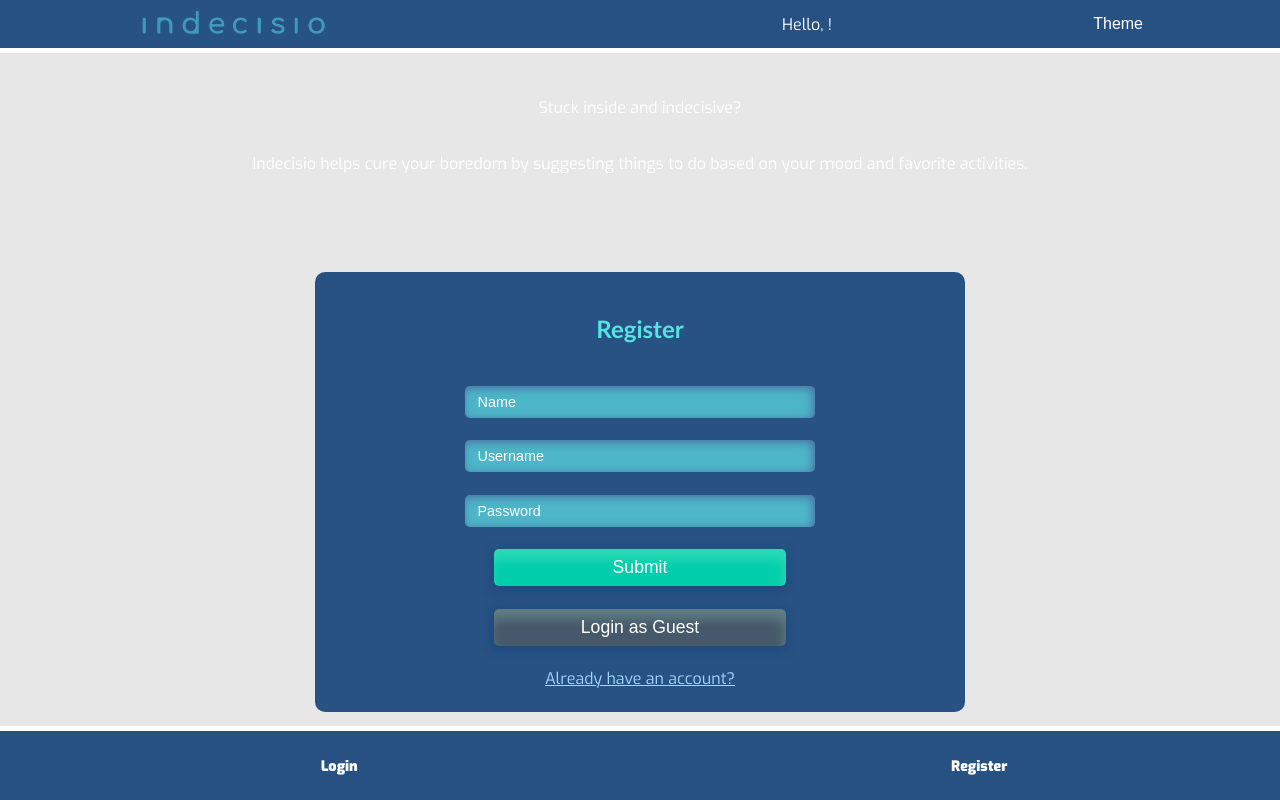
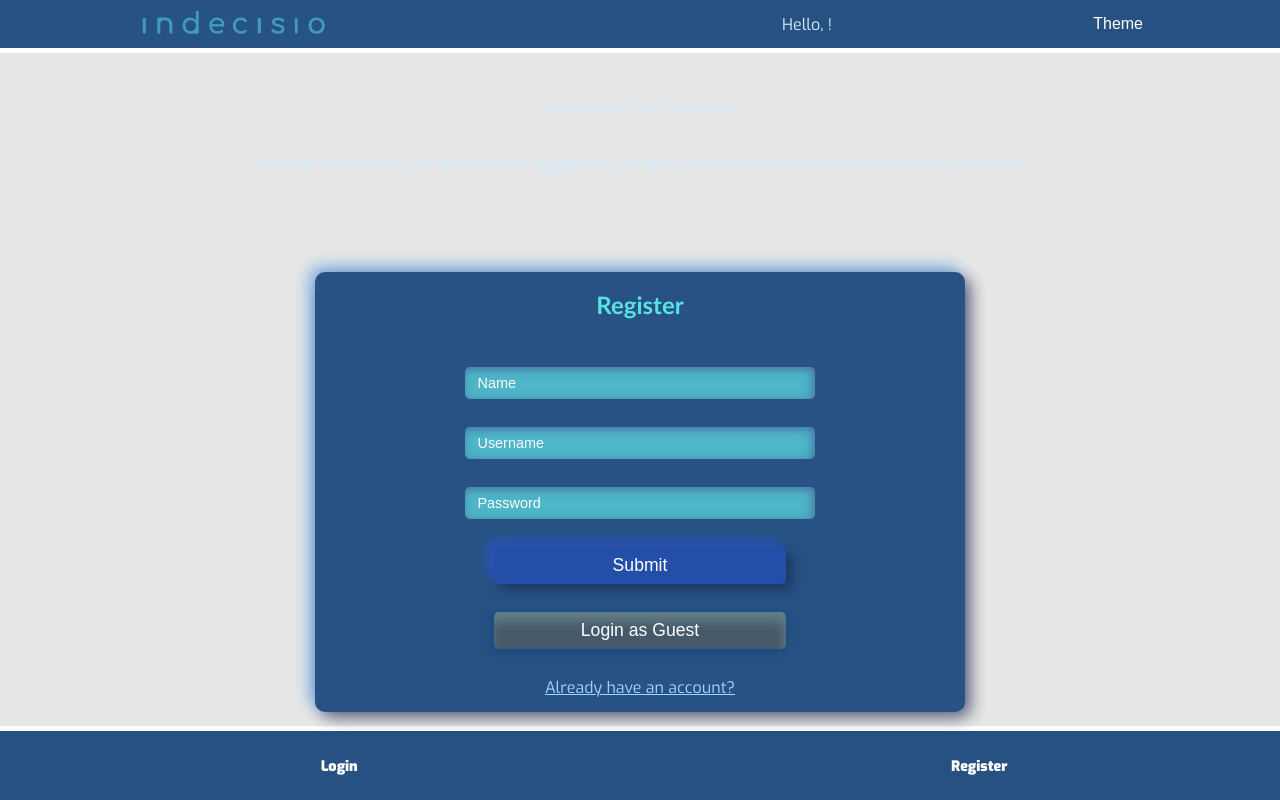
Before and after one commit to thinkful-ei-jaguar/Indecisio-client, a React (Create React App) app: page / in a window 1280 px wide. Built offline with nearby package versions, Linux system fonts and the light colour scheme; a web font is replaced by a local one.

Commit message:
Hello Blade and Taylor again

```diff
--- a/src/components/ActivityForm/ActivityForm.css
+++ b/src/components/ActivityForm/ActivityForm.css
@@ -8,10 +8,11 @@
     flex-basis: 60vw;
     border-radius: 10px;
     flex-flow: column nowrap;
-    box-shadow: none;
+
     min-height: 55vh;
-    background-blend-mode: overlay;
     background-color: var(--main-fg);
+    box-shadow: 6px 6px 16px rgba(10, 16, 51, 0.59),
+    -6px -6px 16px rgba(57, 145, 233, 0.57);
 
 
 }
@@ -19,7 +20,7 @@
 .activity-form {
     min-width: 50%;
     display: flex;
-    justify-content: space-evenly;
+    justify-content: space-around;
     flex-flow: column wrap;
     flex-basis: 40vh;
     align-items: center;
@@ -36,9 +37,10 @@ input:focus  {
 }
 
 .activity-form > h2 {
-    color: var(--accent-one);
+    color: var(--accent-two);
     font-size: 3vh;
-    font-family: "Gill Sans";
+    font-family: "Gill Sans", monospace;
+    margin-top: .5vh;
 }
 
 
@@ -73,17 +75,17 @@ input:focus  {
 .button-primary {
     border: none;
     cursor: pointer;
-    background-color: hsl(170, 97%, 41%);
+    background-color: #234fa9;
     color: white;
     padding: 1vh 1vw;
     border-radius: 5px;
     text-align: center;
     width: 45%;
     font-size: 2.2vh;
-    box-shadow: -2px 10px 11px 0 inset rgba(189, 255, 226, 0.22),
-                 -1px 3px 9px 3px rgba(25, 62, 124, 0.4);
+    box-shadow: 6px 6px 12px rgba(21, 33, 66, 0.52),
+                 -6px -6px 12px rgba(50, 86, 231, 0.62);
     transition-property: background;
-    transition-duration: 1s;
+    transition-duration: .5s;
     transition-timing-function: ease-in-out;
 
 
@@ -93,27 +95,27 @@ input:focus  {
     border: none;
 }
 .button-primary:hover {
-    background-color: hsl(155, 79%, 40%);
+    background-color: hsl(220, 57%, 40%);
 
 }
 .button-primary:active {
-    background-color: hsl(142, 94%, 39%);
-    box-shadow: -2px 10px 11px 0 inset rgba(189, 255, 226, 0.22),
-    -1px 3px 3px 3px inset rgba(25, 62, 124, 0.43);
+    background-color:  hsl(220, 57%, 60%);
+    box-shadow: 6px 6px 16px inset rgba(21, 33, 66, 0.52),
+    -6px -6px 16px inset rgba(40, 123, 255, 0.57);
 
 }
 
 .button-cancel {
     border: none;
-    color: #db5b58;
+    color: #d9d7db;
     padding: 1vh 1vw;
     border-radius: 5px;
     cursor:pointer;
-    background: #8f9faf;
+    background: #6c74dd;
     font-size: 2.2vh;
     width: 45%;
-    box-shadow: -2px 10px 11px 0 inset rgba(189, 255, 226, 0.22),
-    -1px 3px 3px 3px rgba(25, 62, 124, 0.43);
+    box-shadow:  -6px -6px 16px rgba(148, 81, 255, 0.65),
+    6px 6px 16px rgba(21, 33, 66, 0.52);
     transition-property: background;
     transition-duration: 1s;
     transition-timing-function: ease-in-out;
@@ -125,14 +127,14 @@ input:focus  {
 }
 
 .button-cancel:hover {
-    background-color: rgba(187, 128, 138, 0.9);
+    background-color: rgba(116, 71, 187, 0.9);
     color: white;
 
 }
 
 .button-cancel:active {
-    background-color: #d64a4d;
-    color: white;
+    background-color: #715cd6;
+    color: #dde0ff;
     box-shadow: -2px 10px 11px 0 inset rgba(189, 255, 226, 0.22),
     -1px 3px 3px 3px inset rgba(25, 62, 124, 0.43);
 }
--- a/src/components/Dashboard/Dashboard.css
+++ b/src/components/Dashboard/Dashboard.css
@@ -3,7 +3,8 @@
 #dashboard-wrapper {
    margin: 10vh auto;
    display: flex;
-   max-width: 500px;
+   max-width: 600px;
+    padding: 5vh 5vw;
    justify-content: space-between;
     align-items: center;
    flex-basis: 60vw;
@@ -17,7 +18,7 @@
 }
 
 .dashboard {
-   min-width: 75vw;
+   max-width: 75%;
     max-height: 65vh;
    display: flex;
    justify-content: space-between;
@@ -104,25 +105,29 @@ input:focus  {
    -1px 3px 3px 3px inset rgba(25, 62, 124, 0.43);
    border: none;
 }
-
+button.get-random-button {
+    width: 100%;
+}
 .display-random-activity, .display-chosen-activity {
-  min-width: 100%;
+  max-width: 100%;
 }
 
 .display-random-activity > p {
-    padding: .5vh 2vw;
+    padding: .3vh .5vw;
 }
 
 .display-random-activity > button {
     margin: 1vh 1vw;
 }
 
-#dashboard-wrapper > section > button
+#dashboard-wrapper > section > button {
+    background: inherit;
+}
 
 
 li.activity-list-item {
 
-  max-width: 90%;
+  max-width: 100%;
   list-style-type: none;
 
   margin-bottom: 0.5em;
--- a/src/index.css
+++ b/src/index.css
@@ -33,7 +33,7 @@ code {
 
 body {
   background-color: var(--main-bg);
-  color: white;
+    color: #d2edff;
 }
 h1,h2,h3,h4,h5 {
   color: var(--accent-three);
```
